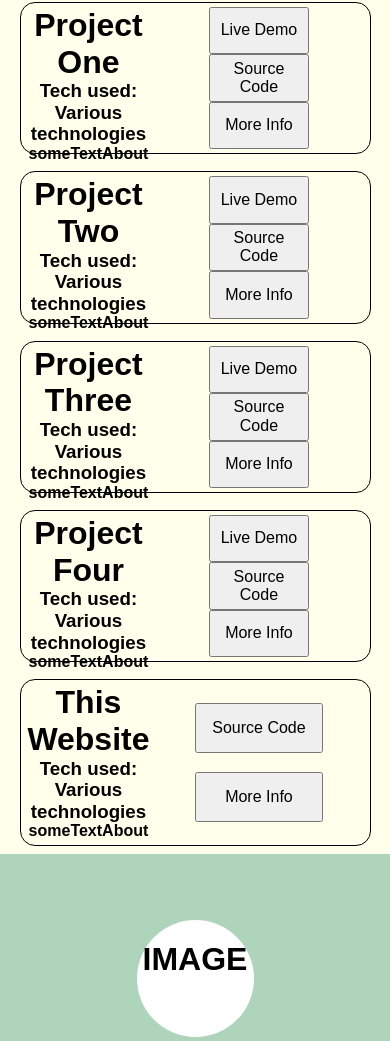
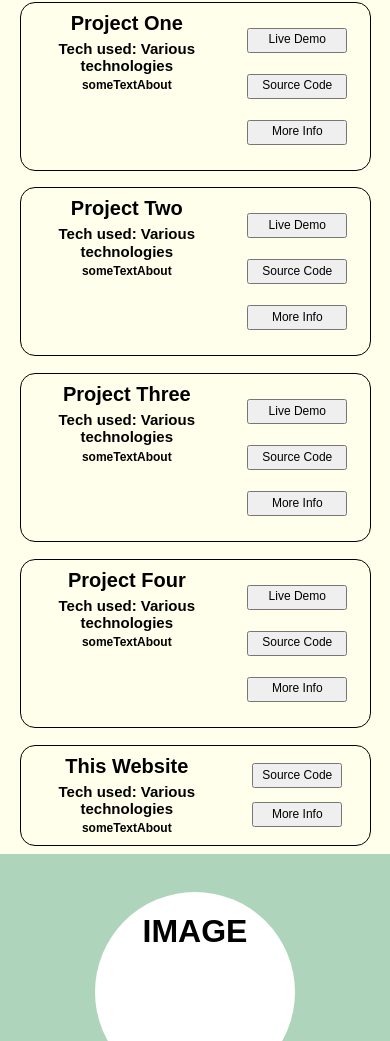
Before and after one commit to RichPBee/PortfolioApp, a React (Vite) app: page / in a window 390 px wide. Shown: the part 1694-2735 px from the top of the page. Built offline with nearby package versions, Linux system fonts and the light colour scheme; the HTML template or start-up script is replaced by a standard one.

Commit message:
Responsiveness update
Responsiveness now fully implemented to account for a wide range of screen orientations and sizes.

```diff
--- a/src/components/styles/About.css
+++ b/src/components/styles/About.css
@@ -58,8 +58,8 @@
     }
 
     .AboutImage {
-        height: 30vw;
-        width: 30vw;
+        height: 200px;
+        width: 200px;
     }
 
     .AboutText {
--- a/src/components/styles/Footer.css
+++ b/src/components/styles/Footer.css
@@ -1,6 +1,6 @@
 .PageFooter {
     background-color: rgb(80, 141, 80);
-    height: 6%;
+    height: 50px;
 }
 
 .FooterLinks {
--- a/src/components/styles/Navbar.css
+++ b/src/components/styles/Navbar.css
@@ -25,3 +25,10 @@
     color: black;
     font-size: 20px;
 }
+
+@Media (max-width: 700px )
+{
+    .Navbar {
+        height: 5%;
+    }
+}
--- a/src/components/styles/Projects.css
+++ b/src/components/styles/Projects.css
@@ -39,10 +39,13 @@
     display: flex;
     width: 100%;
     justify-content: space-evenly;
+    align-items: center;
+    height: 40%;;
 }
 
 .CardButtons > * {
     width: 30%;
+    height: 40px;
 }
 
 .FirstCard {
@@ -77,7 +80,7 @@
 }
 
 .FifthCard > .CardButtons > * {
-    width: 60%;
+    width: 70%;
 }
 
 @Media (max-width: 800px) {
@@ -118,8 +121,12 @@
         height: 100%;
     }
 
+    .CardText > h1 {
+        font-size: 30px;
+    }
+
     .CardText > * {
-        margin: 0;
+        margin: 5px;
     }
 
     .CardButtons {
@@ -128,13 +135,34 @@
         justify-content: space-evenly;
         align-items: center;
         height: 100%;
+        width: 40%;
     }
 
     .CardButtons > * {
         width: 100px;
-        height: 50px;
+        height: 25px;
+        font-size: 12px;
     }
 
+    .FifthCard > .CardButtons > * {
+        width: 90px;
+    }
+
+}
+
+@Media (max-width: 500px)
+{
+    .CardText > h1 {
+        font-size: 20px;
+    }
+
+    .CardText > h3 {
+        font-size: 15px;;
+    }
+
+    .CardText > h4 {
+        font-size: 12px;;
+    }
 }
 
 @Media (max-height: 800px) {
@@ -178,10 +206,12 @@
         justify-content: space-evenly;
         align-items: center;
         height: 100%;
+        width: 40%;
     }
 
     .CardButtons > * {
-        width: 100px;
-        height: 50px;
+        width: 70%;
+        height: 25px;
+        font-size: 100%;
     }
 }
```
